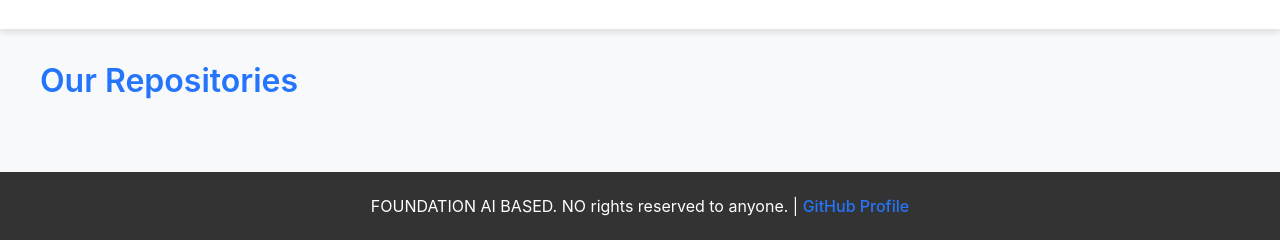
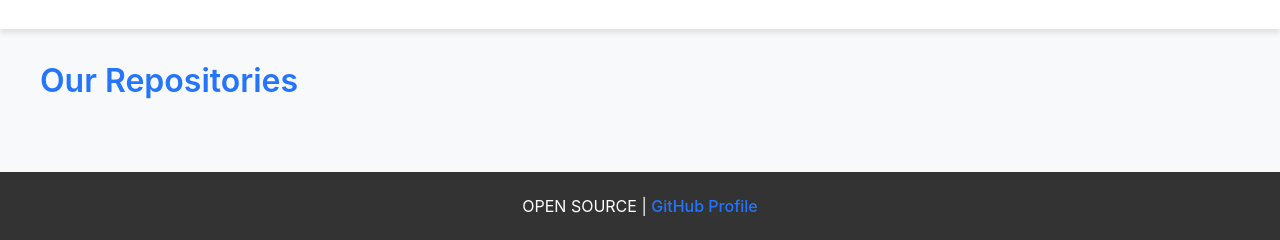
Before and after one commit to FOUNDATION-AI-BASED/foundationaibased.github.io, a plain HTML site: page index.html in a window 1280 px wide. Shown: the part 883-1123 px from the top of the page. Drawn offline with Linux system fonts and the light colour scheme; no server answers.

Commit message:
Update index.html

```diff
--- a/index.html
+++ b/index.html
@@ -149,7 +149,7 @@
   </div>
 
   <footer>
-    FOUNDATION AI BASED. NO rights reserved to anyone. |
+    OPEN SOURCE |
     <a href="https://github.com/FOUNDATION-AI-BASED" target="_blank">GitHub Profile</a>
   </footer>
 
```
